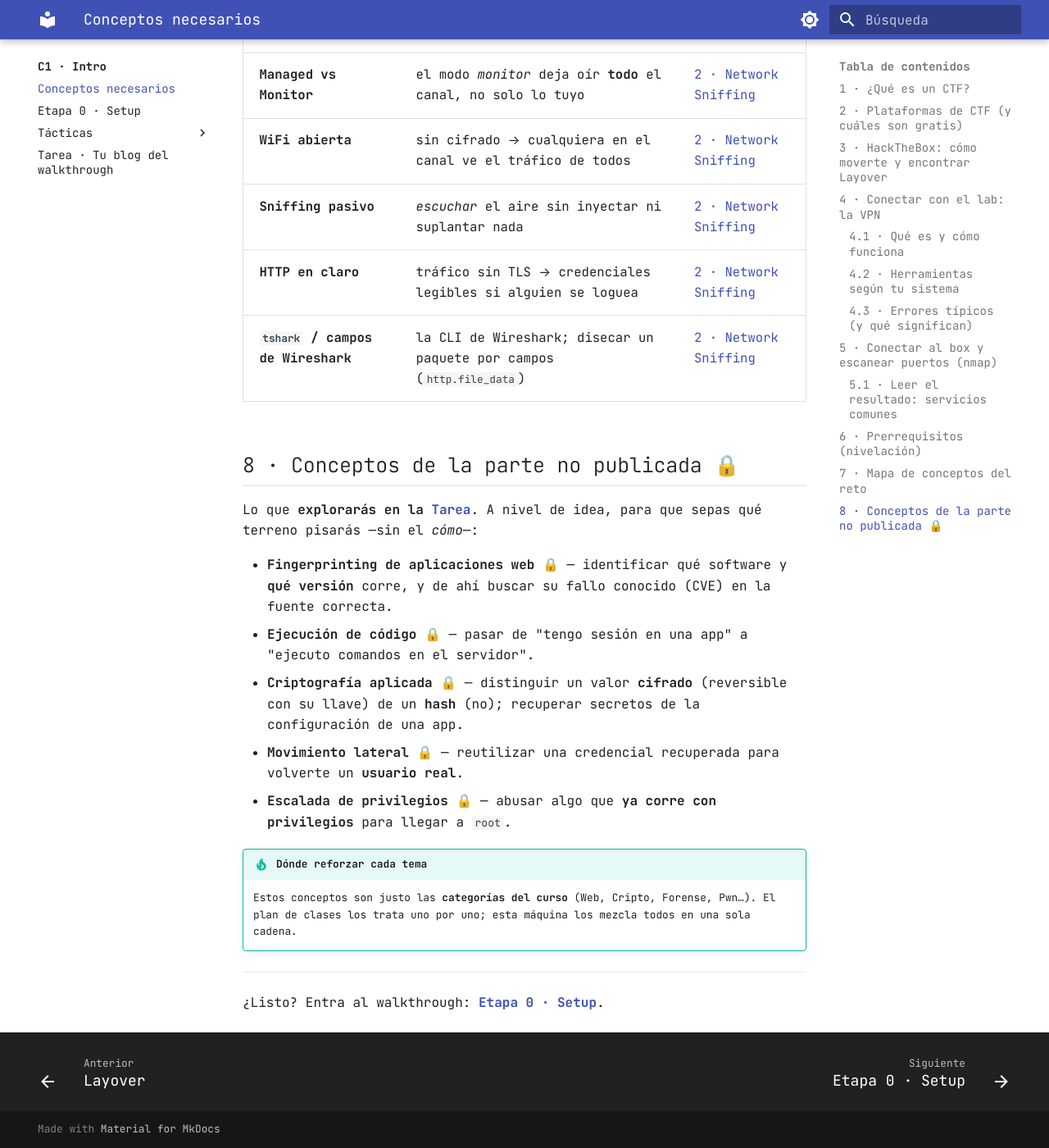
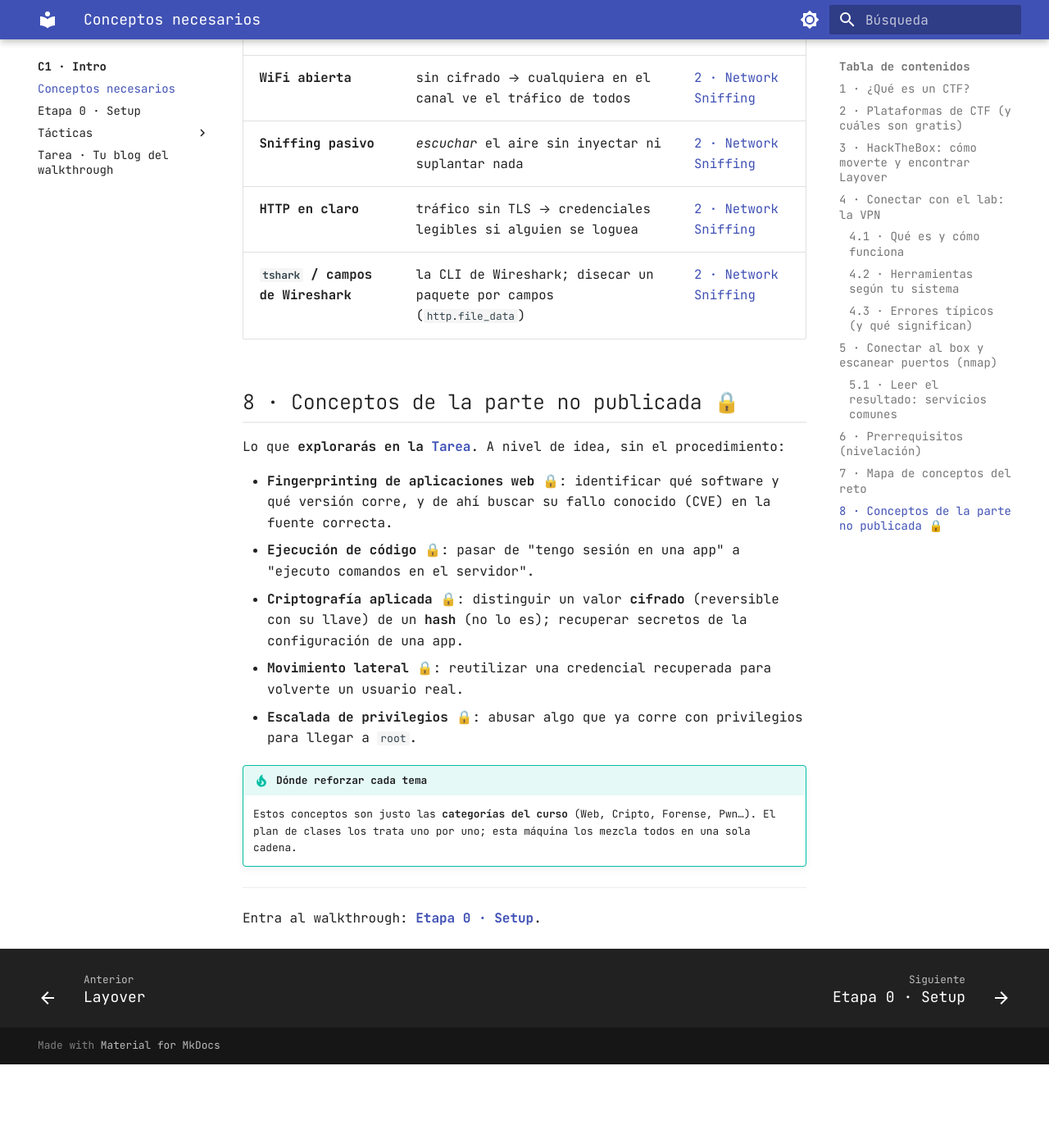
Before and after one commit to ollerenac-uni/ctf-walkthroughs, an MkDocs documentation site: the page built from docs/layover/conceptos.md, in a window 1280 px wide and 1400 px high, scrolled down 9134 px. Shown: the whole window at 82% size. Built offline with MkDocs 1.6.1 and Material for MkDocs 9.7.7, drawn with Linux system fonts in a browser that asks for light colours; after the commit the page ends 10432 px from its top, so only the background shows below that; some of the changed text lies outside the part shown.

Commit message:
Estilo: segunda pasada sobre los archivos de Layover
Aplica las reglas de CLAUDE.md a las páginas de Layover:
- quita guiones largos usados como pausa dramática
- quita mayúsculas de énfasis en prosa y títulos de admonición
- quita relleno de "coach" y metáforas (el verdadero juego, campo de
  tiro, aterrizar, vía jugosa, invitación no coincidencia, superficie
  gorda, un cable virtual)
- anglicismos: Troubleshooting -> Diagnóstico, idiom -> forma habitual
- reduce negrita y cursiva decorativas

Co-Authored-By: Claude Opus 4.8 <noreply@anthropic.com>
Claude-Session: https://claude.ai/code/session_018CT4TX2q2msz7VzFzXFKG9

```diff
--- a/docs/layover/conceptos.md
+++ b/docs/layover/conceptos.md
@@ -1,9 +1,9 @@
 # Conceptos necesarios · Layover (C1 · Introducción a CTFs)
 
-Esta es la clase **introductoria** del curso. Antes de resolver tu primer boot2root —**Layover**, en
-HackTheBox— conviene tener claro **qué es un CTF**, **dónde se juega** y, sobre todo, **cómo conectas
-tu máquina de ataque al laboratorio**. No es la solución del reto: es el terreno sobre el que todo lo
-demás se apoya.
+Esta es la clase **introductoria** del curso. Antes de resolver tu primer boot2root (**Layover**, en
+HackTheBox) conviene tener claro qué es un CTF, dónde se juega y, sobre todo, cómo conectas tu
+máquina de ataque al laboratorio. No es la solución del reto: es la base sobre la que se apoya todo
+lo demás.
 
 !!! info "Cómo usar esta página"
     La primera vez, léela completa. Después úsala como referencia: si no entiendes un término en una
@@ -13,8 +13,8 @@ demás se apoya.
 ## 1 · ¿Qué es un CTF?
 
 **Capture The Flag**: un juego de seguridad donde resuelves retos y, al lograrlo, obtienes una
-**flag** (una cadena, p. ej. `HTB{...}`, o el contenido de un archivo `user.txt`) que **demuestra**
-que lo conseguiste. La flag es la *prueba*; el verdadero premio es el **razonamiento** del camino.
+**flag** (una cadena, p. ej. `HTB{...}`, o el contenido de un archivo `user.txt`) que demuestra que
+lo conseguiste. La flag es la prueba; lo que importa es el razonamiento del camino.
 
 Tres formatos que te encontrarás:
 
@@ -78,9 +78,9 @@ ubicarte:
 2. Entra a **Machines** (menú *Labs → Machines*): el catálogo de boot2root. Hay **activas** (puntúan)
    y **retiradas** (con walkthrough oficial; requieren VIP).
 3. **Busca "Layover"** en el buscador de máquinas y abre su ficha.
-4. **Spawn / Join**: arranca tu instancia. HTB te asigna una **IP objetivo** (tipo `10.129.x.x`) —
-   apúntala, la necesitas para todo lo demás.
-5. **Connection pack**: en el panel **Connect / Access** descargas tu archivo **`.ovpn`** — es tu
+4. **Spawn / Join**: arranca tu instancia. HTB te asigna una **IP objetivo** (tipo `10.129.x.x`).
+   Apúntala, la necesitas para todo lo demás.
+5. **Connection pack**: en el panel **Connect / Access** descargas tu archivo **`.ovpn`**: es tu
    llave para entrar a la red del lab (siguiente sección).
 
 !!! note "Alternativa sin VPN: Pwnbox"
@@ -194,7 +194,7 @@ Un escaneo te dice **qué habla** la máquina. Los que verás una y otra vez:
 | **443** | **HTTPS** | web **cifrada** con TLS | navegador · `curl -k https://IP` |
 
 En **Layover**, el escaneo inicial del box revela exactamente **22 (SSH)** y **3389 (RDP)**. Con
-credenciales en mano, SSH se rechaza y acabas entrando por **RDP** — el *cómo* y el *porqué* están en
+credenciales en mano, SSH se rechaza y acabas entrando por **RDP**. El cómo y el porqué están en
 **[Etapa 0 · Setup](etapa0-setup.md)**.
 
 !!! tip "Nombres de host (`/etc/hosts`)"
@@ -235,16 +235,15 @@ Lo mínimo para no perderte. Si algo de esto es nuevo, repásalo primero.
 
 ## 8 · Conceptos de la parte no publicada 🔒
 
-Lo que **explorarás en la [Tarea](tarea.md)**. A nivel de idea, para que sepas qué terreno pisarás
-—sin el *cómo*—:
+Lo que **explorarás en la [Tarea](tarea.md)**. A nivel de idea, sin el procedimiento:
 
-- **Fingerprinting de aplicaciones web** 🔒 — identificar qué software y **qué versión** corre, y de
-  ahí buscar su fallo conocido (CVE) en la fuente correcta.
-- **Ejecución de código** 🔒 — pasar de "tengo sesión en una app" a "ejecuto comandos en el servidor".
-- **Criptografía aplicada** 🔒 — distinguir un valor **cifrado** (reversible con su llave) de un
-  **hash** (no); recuperar secretos de la configuración de una app.
-- **Movimiento lateral** 🔒 — reutilizar una credencial recuperada para volverte un **usuario real**.
-- **Escalada de privilegios** 🔒 — abusar algo que **ya corre con privilegios** para llegar a `root`.
+- **Fingerprinting de aplicaciones web** 🔒: identificar qué software y qué versión corre, y de ahí
+  buscar su fallo conocido (CVE) en la fuente correcta.
+- **Ejecución de código** 🔒: pasar de "tengo sesión en una app" a "ejecuto comandos en el servidor".
+- **Criptografía aplicada** 🔒: distinguir un valor **cifrado** (reversible con su llave) de un
+  **hash** (no lo es); recuperar secretos de la configuración de una app.
+- **Movimiento lateral** 🔒: reutilizar una credencial recuperada para volverte un usuario real.
+- **Escalada de privilegios** 🔒: abusar algo que ya corre con privilegios para llegar a `root`.
 
 !!! tip "Dónde reforzar cada tema"
     Estos conceptos son justo las **categorías del curso** (Web, Cripto, Forense, Pwn…). El plan de
@@ -252,4 +251,4 @@ Lo que **explorarás en la [Tarea](tarea.md)**. A nivel de idea, para que sepas
 
 ---
 
-¿Listo? Entra al walkthrough: **[Etapa 0 · Setup](etapa0-setup.md)**.
+Entra al walkthrough: **[Etapa 0 · Setup](etapa0-setup.md)**.
```
Also changed, not shown: other parts of docs/layover/conceptos.md (+6 -6 lines), docs/layover/01-discovery.md (+11 -11 lines), docs/layover/02-monitoreo.md (+13 -13 lines), docs/layover/06-privesc.md (+2 -2 lines), docs/layover/etapa0-setup.md (+12 -13 lines), docs/layover/tarea.md (+3 -3 lines).
